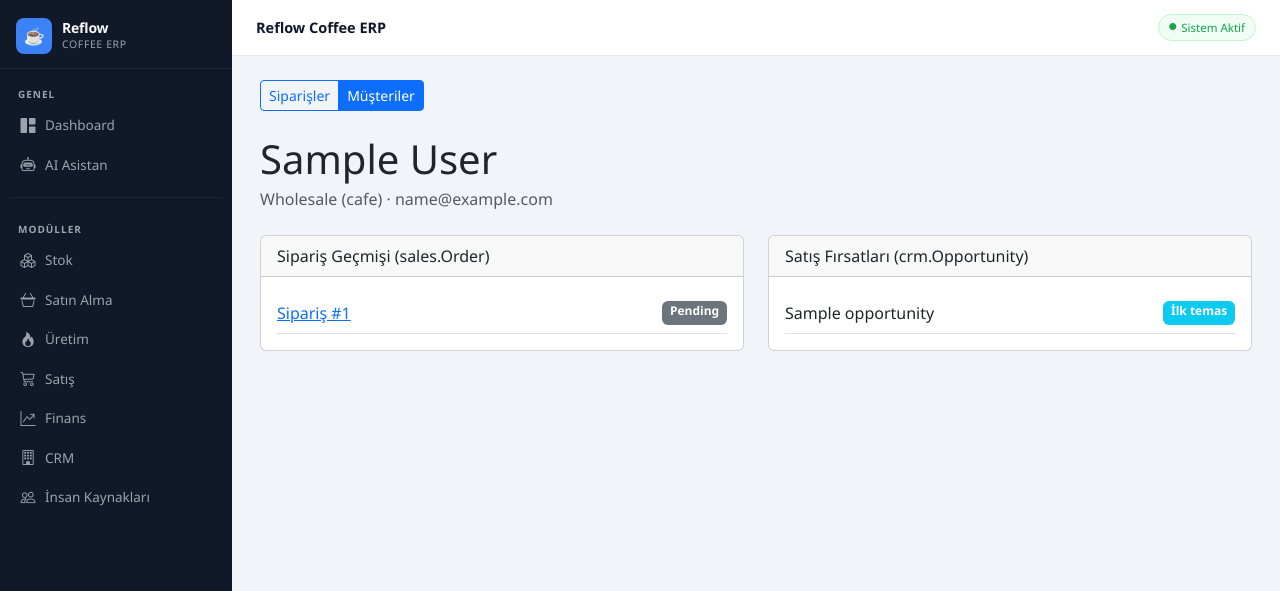
After one commit to yarennkahya/reflow-erp, a Django app: page /sales/customers/1/ in a window 1280 px wide. The commit adds this page. Shown: the top 591 px of the page. Run offline with Django 5.2, Linux system fonts and the light colour scheme; a user stored in the database is signed in; tables that the repository leaves empty hold one stand-in row (values such as "Sample post"); parts of the project's set-up code (start-up, migrations or seed data) failed here and were passed over.

Commit message:
feat: add customer and order detail views, including templates and routing

```diff
--- a/sales/models.py
+++ b/sales/models.py
@@ -56,5 +56,9 @@ class OrderItem(models.Model):
     )
     unit_price = models.DecimalField(max_digits=10, decimal_places=2)
 
+    @property
+    def line_total(self):
+        return self.quantity * self.unit_price
+
     def __str__(self):
         return f'{self.product} x {self.quantity}'
--- a/sales/urls.py
+++ b/sales/urls.py
@@ -3,4 +3,7 @@ from . import views
 
 urlpatterns = [
     path('', views.order_list, name='sales-list'),
+    path('orders/<int:pk>/', views.order_detail_view, name='order-detail'),
+    path('customers/', views.customer_list_view, name='customer-list'),
+    path('customers/<int:pk>/', views.customer_detail_view, name='customer-detail'),
 ]
--- a/sales/views.py
+++ b/sales/views.py
@@ -1,7 +1,7 @@
 from django.contrib.auth.decorators import login_required
-from django.shortcuts import render
+from django.shortcuts import render , get_object_or_404
 
-from .models import Order
+from .models import Order , Customer
 
 _STATUS = {
     'pending':   'bg-warning-subtle text-warning',
@@ -21,3 +21,23 @@ def order_list(request):
             'badge_cls': _STATUS.get(order.status, 'bg-secondary-subtle text-secondary'),
         })
     return render(request, 'sales/list.html', {'orders': orders_data})
+
+@login_required
+def order_detail_view(request, pk):
+    order = get_object_or_404(Order, pk=pk)
+    return render(request, 'sales/order_detail.html', {'order': order})
+
+
+@login_required
+def customer_list_view(request):
+    customers = Customer.objects.all()
+    customer_type = request.GET.get('customer_type')
+    if customer_type:
+        customers = customers.filter(customer_type=customer_type)
+    return render(request, 'sales/customer_list.html', {'customers': customers})
+
+
+@login_required
+def customer_detail_view(request, pk):
+    customer = get_object_or_404(Customer, pk=pk)
+    return render(request, 'sales/customer_detail.html', {'customer': customer})
--- /dev/null
+++ b/templates/sales/customer_detail.html
@@ -0,0 +1,46 @@
+{% extends 'base.html' %}
+{% block title %}{{ customer.name }} - Reflow Coffee ERP{% endblock %}
+{% block content %}
+<div class="mb-4">
+  <div class="btn-group btn-group-sm" role="group">
+    <a href="/sales/" class="btn btn-outline-primary">Siparişler</a>
+    <a href="/sales/customers/" class="btn btn-primary">Müşteriler</a>
+  </div>
+</div>
+<h1 class="mb-1">{{ customer.name }}</h1>
+<p class="text-muted mb-4">{{ customer.get_customer_type_display }} · {{ customer.contact_email }}</p>
+
+<div class="row g-4">
+  <div class="col-md-6">
+    <div class="card">
+      <div class="card-header">Sipariş Geçmişi (sales.Order)</div>
+      <div class="card-body">
+        {% for order in customer.orders.all %}
+          <div class="d-flex justify-content-between border-bottom py-2">
+            <a href="{% url 'order-detail' order.pk %}">Sipariş #{{ order.pk }}</a>
+            <span class="badge bg-secondary">{{ order.get_status_display }}</span>
+          </div>
+        {% empty %}
+          <p class="text-muted">Henüz sipariş yok.</p>
+        {% endfor %}
+      </div>
+    </div>
+  </div>
+
+  <div class="col-md-6">
+    <div class="card">
+      <div class="card-header">Satış Fırsatları (crm.Opportunity)</div>
+      <div class="card-body">
+        {% for opp in customer.opportunities.all %}
+          <div class="d-flex justify-content-between border-bottom py-2">
+            <span>{{ opp.title }}</span>
+            <span class="badge bg-info">{{ opp.get_stage_display }}</span>
+          </div>
+        {% empty %}
+          <p class="text-muted">Henüz fırsat yok.</p>
+        {% endfor %}
+      </div>
+    </div>
+  </div>
+</div>
+{% endblock %}
--- a/templates/sales/list.html
+++ b/templates/sales/list.html
@@ -17,6 +17,12 @@
 {% endblock %}
 
 {% block content %}
+<div class="mb-4">
+  <div class="btn-group btn-group-sm" role="group">
+    <a href="/sales/" class="btn btn-primary">Siparişler</a>
+    <a href="/sales/customers/" class="btn btn-outline-primary">Müşteriler</a>
+  </div>
+</div>
 <div class="d-flex align-items-baseline gap-3 mb-4">
   <h4 class="fw-bold mb-0 text-dark"><i class="bi bi-cart3 me-2" style="color:#2563eb;"></i>Siparişler</h4>
   <span class="text-muted" style="font-size:13px;">{{ orders|length }} kayıt</span>
```
Also changed, not shown: templates/sales/customer_list.html (added, +31 -0 lines), templates/sales/order_detail.html (added, +38 -0 lines).
